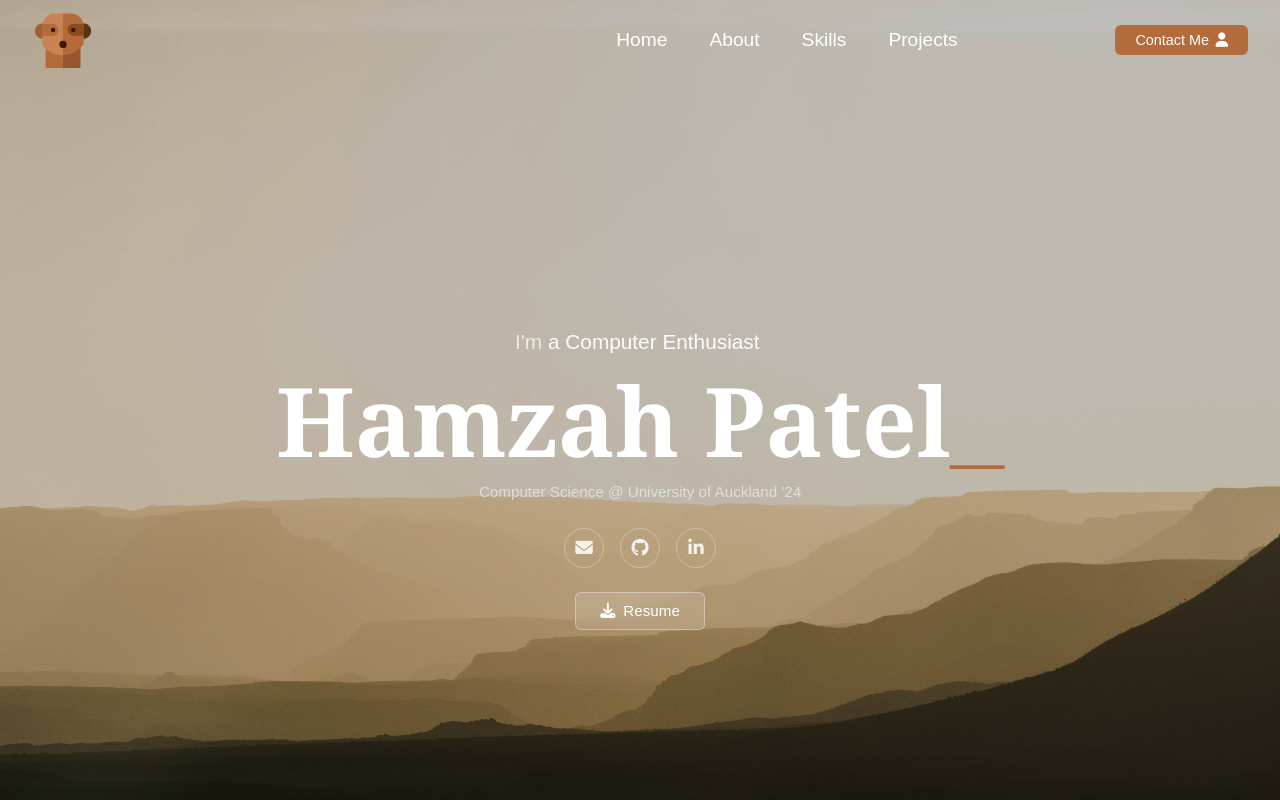
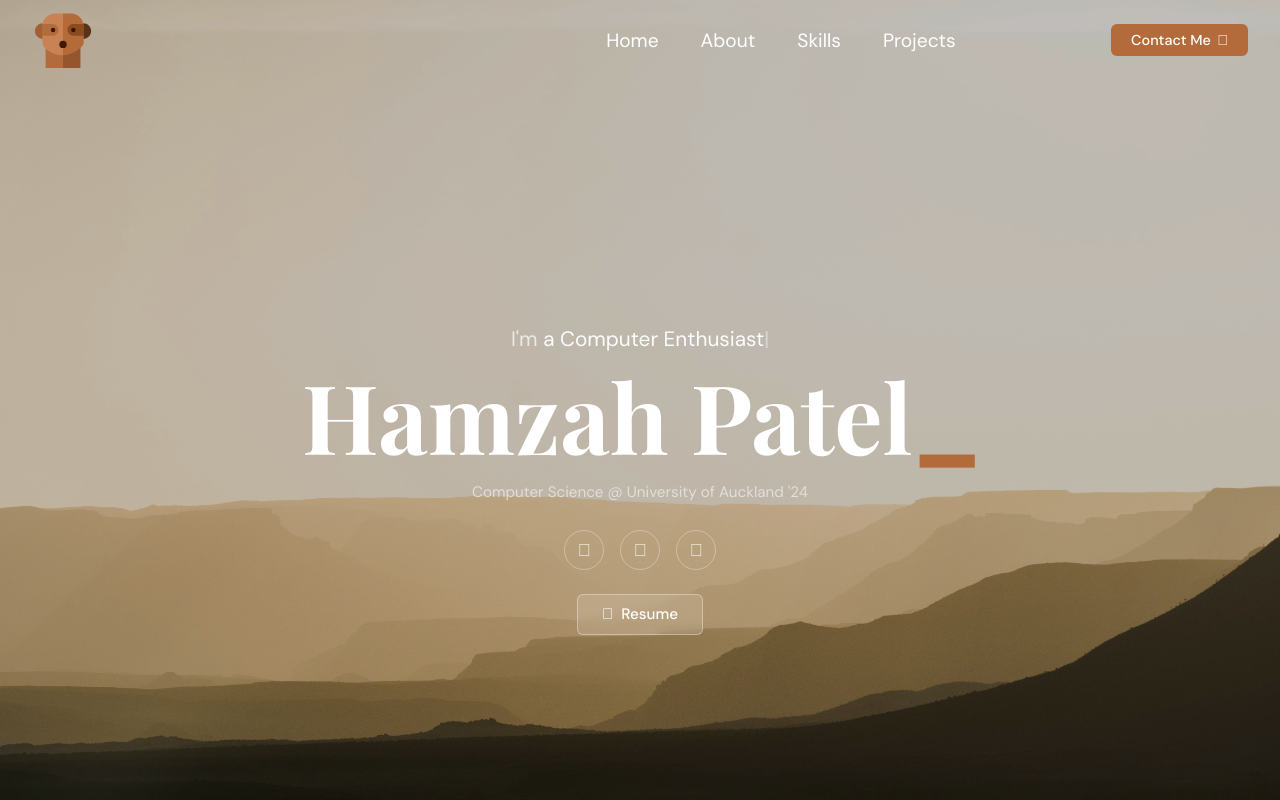
Before and after one commit to realiru/Portfolio-Website, a React (Vite) app in the folder portfolio/: page / in a window 1280 px wide. Shown: the top 800 px of the page. Built offline with nearby package versions, Linux system fonts and the light colour scheme; a small style sheet from the web is missing.

Commit message:
polish: update fonts, add smooth scroll, fix overflow

```diff
--- a/portfolio/src/App.css
+++ b/portfolio/src/App.css
@@ -1,10 +1,18 @@
-* {
+@import url('https://fonts.googleapis.com/css2?family=Playfair+Display:wght@400;700&family=DM+Sans:wght@300;400;500&display=swap');
+
+*, *::before, *::after {
   box-sizing: border-box;
   margin: 0;
   padding: 0;
-  font-family: 'PT Sans', sans-serif;
+  font-family: 'DM Sans', 'PT Sans', sans-serif;
+}
+
+html {
+  scroll-behavior: smooth;
 }
 
 body {
   background-color: #f5efe6;
+  color: #3b1f0a;
+  overflow-x: hidden;
 }
```
